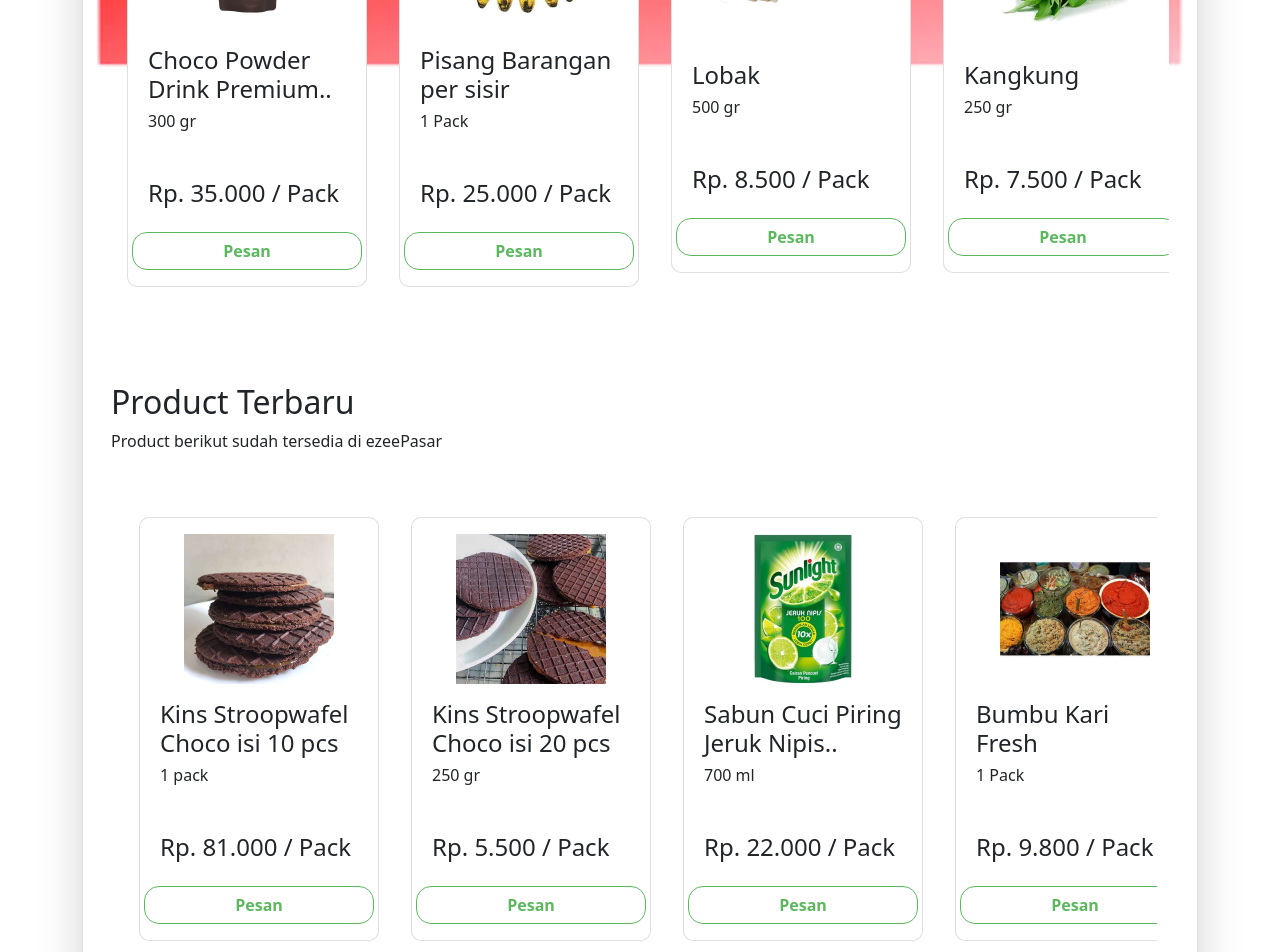
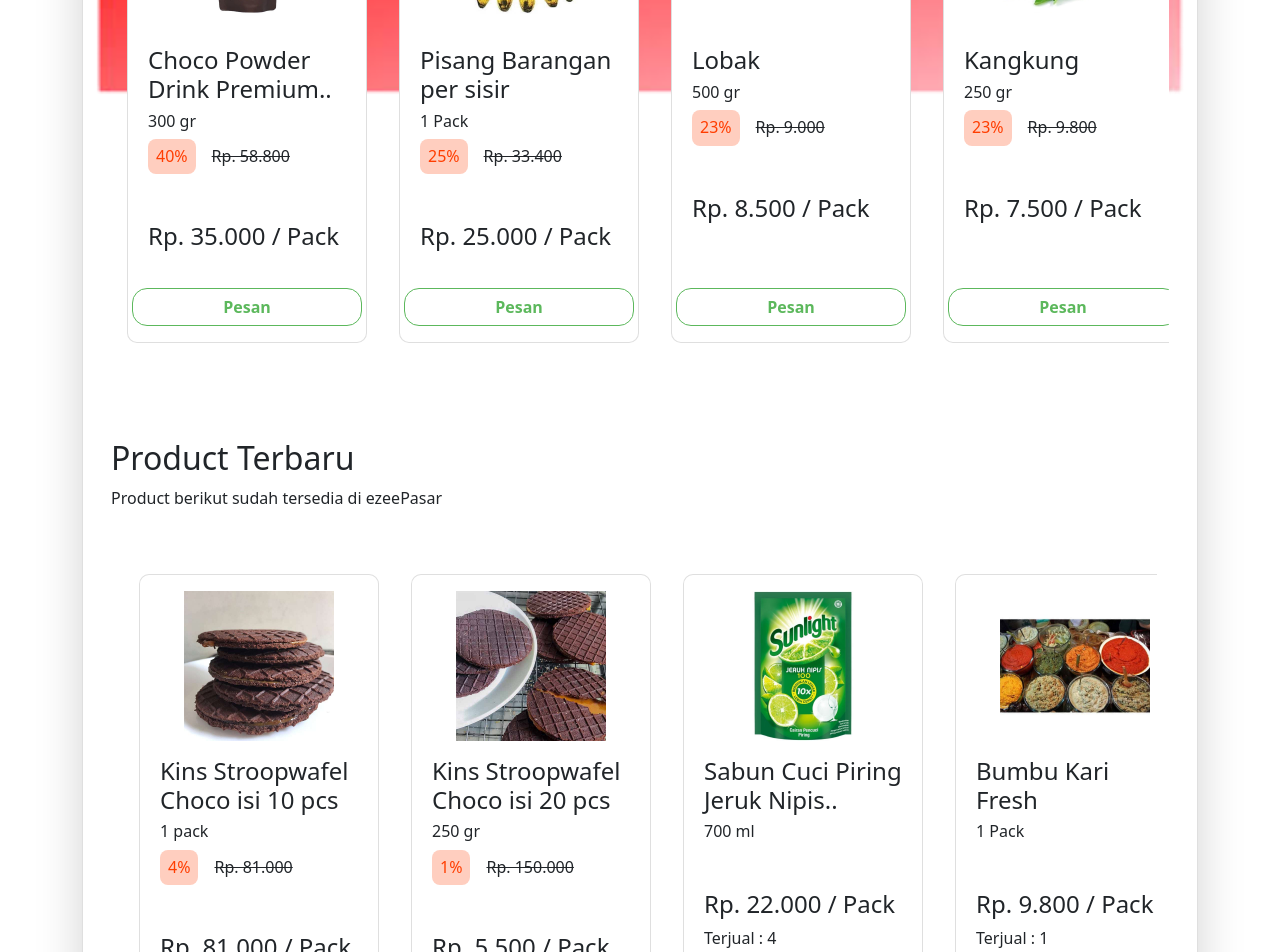
Before and after one commit to zalfanuramalia/ezeePasar, a Next.js app: page / in a window 1280 px wide. Shown: the part 1340-2292 px from the top of the page. Built offline with nearby package versions, Linux system fonts and the light colour scheme.

Commit message:
chore: edit card

```diff
--- a/components/CardMenu.js
+++ b/components/CardMenu.js
@@ -2,7 +2,7 @@
 import { Image, Card, Button } from 'react-bootstrap'
 import styles from "../styles/home.module.scss"
 
-export const CardMenu = ({ cardName, newClass, cardFill, cardPrice, cardImage }) => {
+export const CardMenu = ({ cardName, newClass, cardFill, cardPrice, cardImage, cardDiscount, cardCut, cardJual }) => {
     return (
         <Card id="img-object-home" className={`${newClass} img-thumbnail py-3 `}>
             <div className='text-center d-flex justify-content-center position-relative'>
@@ -11,7 +11,12 @@
             <Card.Body className='text-justify'>
                 <Card.Title as="h4">{cardName}</Card.Title>
                 <Card.Text as='h6' >{cardFill}</Card.Text>
-                <Card.Title as="h4" className='mt-5'>Rp. {cardPrice}</Card.Title>
+                {cardDiscount ? <Card.Text as='h6' className='d-flex align-items-center'>
+                    <div className={`${styles.disc} me-3`}>{cardDiscount}</div>
+                    <div><s>{cardCut}</s></div>
+                </Card.Text> : " "}
+                <Card.Text as="h4" className='mt-5'>Rp. {cardPrice}</Card.Text>
+                {cardJual ? <Card.Text>Terjual : {cardJual}</Card.Text> : " "}
             </Card.Body>
             <Button className={`${styles.pesan} text-center`}>Pesan</Button>
         </Card>
--- a/components/Populer.js
+++ b/components/Populer.js
@@ -15,18 +15,21 @@
       name: "Minyak Goreng Kelapa Barco..",
       fill: "1 L",
       price: "38.200 / Pcs",
+      jual: 5,
       image: '/images/populer3.png'
     },
     {
       name: "Minyak Kelapa Kara (Pouch)",
       fill: "2 L",
       price: "69.800 / Pcs",
+      jual: 3,
       image: '/images/populer4.png'
     },
     {
       name: "Minyak Wijen Sin Tai Hing",
       fill: "375 ml",
       price: "86.300 / Pack",
+      jual: 1,
       image: '/images/populer5.png'
     },
     {
--- a/components/Promo.js
+++ b/components/Promo.js
@@ -3,36 +3,48 @@
       name: "Choco Powder Drink Premium..",
       fill: "300 gr",
       price: "35.000 / Pack",
+      disc: "40%",
+      cut: "Rp. 58.800",
       image: '/images/promo1.png'
     },
     {
       name: "Pisang Barangan per sisir",
       fill: "1 Pack",
       price: "25.000 / Pack",
+      disc: "25%",
+      cut: "Rp. 33.400",
       image: '/images/promo2.png'
     },
     {
       name: "Lobak",
       fill: "500 gr",
       price: "8.500 / Pack",
+      disc: "23%",
+      cut: "Rp. 9.000",
       image: '/images/promo3.png'
     },
     {
       name: "Kangkung",
       fill: "250 gr",
       price: "7.500 / Pack",
+      disc: "23%",
+      cut: "Rp. 9.800",
       image: '/images/promo4.png'
     },
     {
       name: "Singkong Stik Frozen",
       fill: "1 Kg",
       price: "24.000 / Pack",
+      disc: "22%",
+      cut: "Rp. 30.800",
       image: '/images/promo5.png'
     },
     {
       name: "Timun",
       fill: "500 gr",
       price: "10.000 / Pack",
+      disc: "17%",
+      cut: "Rp. 12.000",
       image: '/images/promo6.png'
     }
   ]
--- a/components/Terbaru.js
+++ b/components/Terbaru.js
@@ -3,24 +3,30 @@
       name: "Kins Stroopwafel Choco isi 10 pcs",
       fill: "1 pack",
       price: "81.000 / Pack",
+      disc: "4%",
+      cut: "Rp. 81.000",
       image: '/images/baru1.png'
     },
     {
       name: "Kins Stroopwafel Choco isi 20 pcs",
       fill: "250 gr",
       price: "5.500 / Pack",
+      disc: "1%",
+      cut: "Rp. 150.000",
       image: '/images/baru2.png'
     },
     {
       name: "Sabun Cuci Piring Jeruk Nipis..",
       fill: "700 ml",
       price: "22.000 / Pack",
+      jual: 4,
       image: '/images/baru3.png'
     },
     {
       name: "Bumbu Kari Fresh ",
       fill: "1 Pack",
       price: "9.800 / Pack",
+      jual: 1,
       image: '/images/baru4.png'
     },
     {
@@ -33,6 +39,8 @@
       name: "Kins Stroopwafel isi 20 pcs",
       fill: "2 Pack",
       price: "148.000 / Pcs",
+      disc: "1%",
+      cut: "Rp. 150.000",
       image: '/images/baru6.png'
     }
   ]
--- a/components/Terlaris.js
+++ b/components/Terlaris.js
@@ -3,36 +3,45 @@
       name: "Kentang Dieng",
       fill: "500 gr",
       price: "10.500 / Pack",
+      jual: 129,
       image: '/images/laris1.png'
     },
     {
       name: "Daun Bawang",
       fill: "250 gr",
       price: "5.500 / Pack",
+      disc: "15%",
+      cut: "Rp. 6.500",
       image: '/images/laris2.png'
     },
     {
       name: "Brokoli",
       fill: "500 gr",
       price: "22.200 / Pack",
+      jual: 129,
       image: '/images/laris3.png'
     },
     {
       name: "Bawang Merah",
       fill: "250 gr",
       price: "18.500 / Pack",
+      disc: "8%",
+      cut: "Rp. 20.000",
       image: '/images/laris4.png'
     },
     {
       name: "Wortel Brastagi",
       fill: "500 gr",
       price: "17.800 / Pack",
+      jual: 111,
       image: '/images/laris5.png'
     },
     {
       name: "Jagung Manis",
       fill: "2 Pcs",
       price: "15.000 / Pcs",
+      disc: "9%",
+      cut: "Rp. 16.500",
       image: '/images/laris6.png'
     }
   ]
--- a/pages/index.js
+++ b/pages/index.js
@@ -72,7 +72,7 @@
               <div className={`${styles.scroll} d-flex align-items-center mx-3`}>
                 {promo.map((data, idx) => (
                   <div className="mx-3 my-5" key={idx} style={{ cursor: 'pointer' }}>
-                    <CardMenu newClass={`${styles.populer}`} cardName={data.name} cardFill={data.fill} cardPrice={data.price} cardImage={data.image} />
+                    <CardMenu newClass={`${styles.populer}`} cardName={data.name} cardFill={data.fill} cardPrice={data.price} cardImage={data.image} cardDiscount={data.disc} cardCut={data.cut} />
                   </div>
                 ))}
               </div>
@@ -87,7 +87,7 @@
             <div className={`${styles.scroll} d-flex align-items-center mt-5 mx-3`}>
               {terbaru.map((data, idx) => (
                 <div className="my-3 mx-3" key={idx} style={{ cursor: 'pointer' }}>
-                  <CardMenu newClass={`${styles.populer}`} cardName={data.name} cardFill={data.fill} cardPrice={data.price} cardImage={data.image} />
+                  <CardMenu newClass={`${styles.populer}`} cardName={data.name} cardFill={data.fill} cardPrice={data.price} cardImage={data.image} cardDiscount={data.disc} cardCut={data.cut} cardJual={data.jual} />
                 </div>
               ))}
             </div>
@@ -105,7 +105,7 @@
             <div className={`${styles.scroll} mt-5 d-flex align-items-center`}>
               {terlaris.map((data, idx) => (
                 <div className="my-3 mx-3" key={idx} style={{ cursor: 'pointer' }}>
-                  <CardMenu newClass={`${styles.populer}`} cardName={data.name} cardFill={data.fill} cardPrice={data.price} cardImage={data.image} />
+                  <CardMenu newClass={`${styles.populer}`} cardName={data.name} cardFill={data.fill} cardPrice={data.price} cardImage={data.image} cardDiscount={data.disc} cardCut={data.cut} cardJual={data.jual} />
                 </div>
               ))}
             </div>
@@ -123,7 +123,7 @@
             <div className={`${styles.scroll} mt-5 d-flex align-items-center`}>
               {populer.map((data, idx) => (
                 <div className="my-3 mx-3" key={idx} style={{ cursor: 'pointer' }}>
-                  <CardMenu newClass={`${styles.populer}`} cardName={data.name} cardFill={data.fill} cardPrice={data.price} cardImage={data.image} />
+                  <CardMenu newClass={`${styles.populer}`} cardName={data.name} cardFill={data.fill} cardPrice={data.price} cardImage={data.image} cardDiscount={data.disc} cardCut={data.cut} cardJual={data.jual} />
                 </div>
               ))}
             </div>
--- a/styles/footer.module.scss
+++ b/styles/footer.module.scss
@@ -6,6 +6,7 @@
 }
 
 .info:hover {
-    background-color: gray;
+    background-color: rgb(222, 245, 222);
+    color: rgb(92, 184, 92);
     border-color: rgb(92, 184, 92);
 }
--- a/styles/home.module.scss
+++ b/styles/home.module.scss
@@ -20,6 +20,12 @@
     width: 108px;
 }
 
+.button:hover {
+    background-color: rgb(222, 245, 222);
+    color: rgb(92, 184, 92);
+    border-color: rgb(92, 184, 92);
+}
+
 .btn {
     background-color: white;
     border-radius: 8px;
@@ -36,6 +42,7 @@
 
 .populer {
     width: 15rem;
+    height: 30rem;
     border-radius: 10px;
     margin: auto;
     background-color: white;
@@ -71,3 +78,10 @@
 .social {
     font-size: 32px;
 }
+
+.disc {
+    color: #FF3D00;
+    background-color: #FFCEBF;
+    padding: 0.5rem;
+    border-radius: 8px;
+}
```
